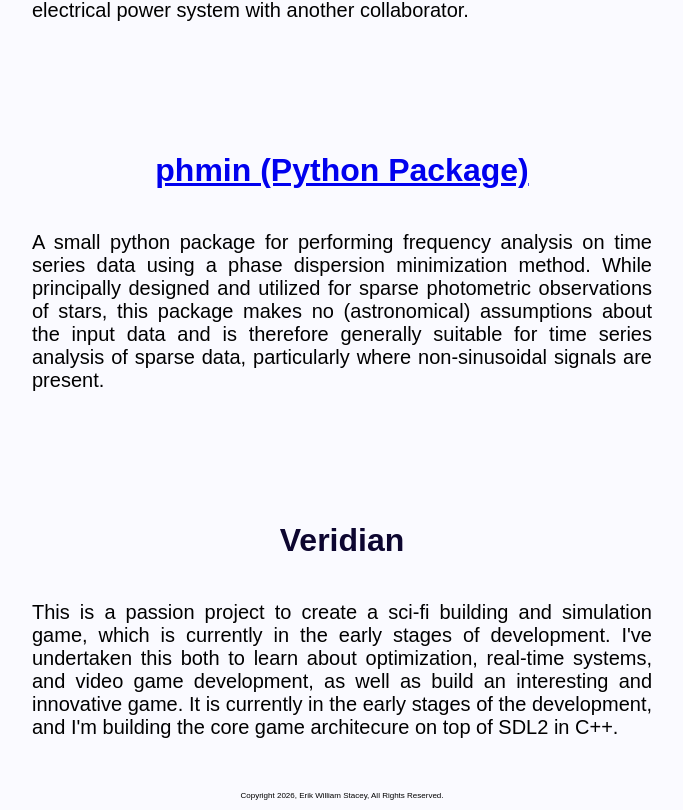
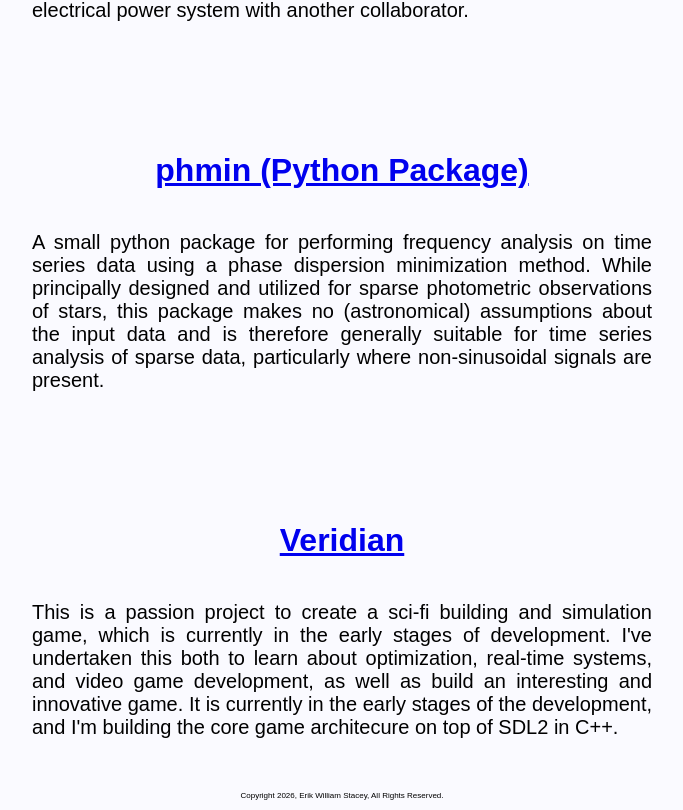
Before and after one commit to erikstacey/erikstacey.com, an Eleventy site: page src/pages/projects.html in a window 1280 px wide. Shown: the part 1961-2771 px from the top of the page, without its empty margins (298-981 px from the left). Built offline with nearby package versions, Linux system fonts and the light colour scheme; Eleventy itself is replaced by a stand-in of ours; files that its build step writes are made by us from their sources.

Commit message:
Update projects.html

```diff
--- a/src/pages/projects.html
+++ b/src/pages/projects.html
@@ -33,7 +33,7 @@
 </p>
 
 
-<h3>Veridian</h3>
+<h3><a href = "https://github.com/erikstacey/Veridian">Veridian</a></h3>
 <p style="margin-bottom:2rem;">
     This is a passion project to create a sci-fi building and simulation game, which is currently in the early stages of development. I've undertaken this both to learn about optimization, real-time systems, and video game development, as well as build an interesting and innovative game. It is currently in the early stages of the development, and I'm building the core game architecure on top of SDL2 in C++.
 </p>
```
